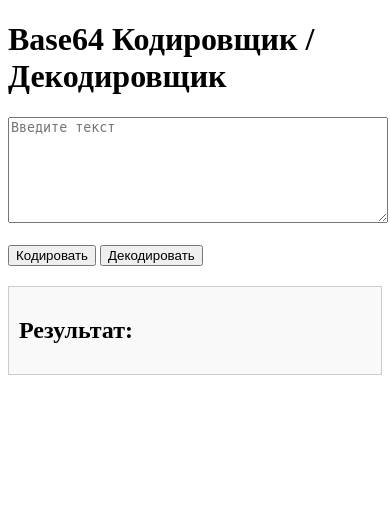
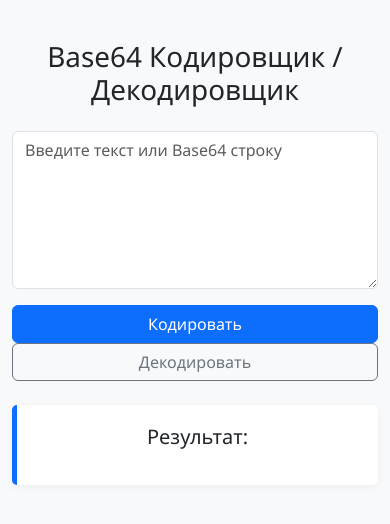
Before and after one commit to KAMIKAZE31-cyber/Developer_Tools, a Django app: page /base64/ in a window 390 px wide. Shown: the top 524 px of the page. Run offline with Django 5.2, Linux system fonts and the light colour scheme.

Commit message:
base64_on(dop)

```diff
--- a/base64_tools/templates/tools/base64.html
+++ b/base64_tools/templates/tools/base64.html
@@ -3,37 +3,158 @@
   <head>
     <meta charset="UTF-8" />
     <title>Base64 Кодировщик / Декодировщик</title>
+    <!-- Bootstrap CSS -->
+    <link
+      href="https://cdn.jsdelivr.net/npm/bootstrap@5.3.3/dist/css/bootstrap.min.css"
+      rel="stylesheet"
+    />
     <style>
+      body {
+        background-color: #f8f9fa;
+        font-family: 'Segoe UI', sans-serif;
+        padding: 40px 0;
+      }
+
+      .container {
+        max-width: 700px;
+      }
+
       textarea {
-        width: 100%;
-        height: 100px;
+        resize: vertical;
       }
-      .result {
-        margin-top: 20px;
-        padding: 10px;
-        background-color: #f9f9f9;
-        border: 1px solid #ccc;
+
+      .result-box {
+        margin-top: 30px;
+        padding: 20px;
+        background-color: #ffffff;
+        border-left: 5px solid #0d6efd;
+        box-shadow: 0 2px 8px rgba(0, 0, 0, 0.05);
+        border-radius: 5px;
+      }
+
+      .btn-custom {
+        transition: all 0.3s ease;
+      }
+
+      .btn-custom:hover {
+        transform: scale(1.05);
+      }
+
+      .copy-btn {
+        margin-left: 10px;
+        padding: 5px 10px;
+        font-size: 0.9rem;
+      }
+
+      .form-control:focus {
+        box-shadow: none;
+        border-color: #0d6efd;
+      }
+
+      .alert pre {
+        white-space: pre-wrap; /* Перенос строк */
+        word-wrap: break-word;
       }
     </style>
   </head>
   <body>
-    <h1>Base64 Кодировщик / Декодировщик</h1>
+    <div class="container text-center">
+      <h1 class="mb-4">Base64 Кодировщик / Декодировщик</h1>
 
-    <form method="post">
-      {% csrf_token %}
-      <textarea name="text" rows="5" cols="50" placeholder="Введите текст">
+      <form method="post" class="text-start">
+        {% csrf_token %}
+        <div class="mb-3">
+          <textarea
+            name="text"
+            id="input-text"
+            class="form-control"
+            rows="6"
+            placeholder="Введите текст или Base64 строку"
+          >
 {{ decoded }}</textarea
-      ><br /><br />
-      <button type="submit" name="action" value="encode">Кодировать</button>
-      <button type="submit" name="action" value="decode">Декодировать</button>
-    </form>
+          >
+        </div>
 
-    <!-- Отдельное окно с результатом -->
-    <div class="result">
-      <h2>Результат:</h2>
-      {% if encoded %}
-      <p><strong>Закодированный текст:</strong> {{ encoded }}</p>
-      {% endif %}
+        <div class="d-grid d-md-block">
+          <button
+            type="submit"
+            name="action"
+            value="encode"
+            class="btn btn-primary btn-custom"
+          >
+            Кодировать
+          </button>
+          <button
+            type="submit"
+            name="action"
+            value="decode"
+            class="btn btn-outline-secondary btn-custom"
+          >
+            Декодировать
+          </button>
+        </div>
+      </form>
+
+      <!-- Результат -->
+      <div class="result-box mt-4">
+        <h5 class="mb-3">Результат:</h5>
+        {% if encoded %}
+        <div
+          class="alert alert-success d-flex justify-content-between align-items-center"
+          role="alert"
+          id="encoded-result"
+        >
+          <pre class="mb-0 flex-grow-1">{{ encoded }}</pre>
+          <button
+            class="btn btn-sm btn-outline-light copy-btn"
+            onclick="copyText('encoded-result')"
+          >
+            📋
+          </button>
+        </div>
+        {% endif %} {% if decoded and decoded != "Ошибка декодирования" %}
+        <div
+          class="alert alert-info d-flex justify-content-between align-items-center"
+          role="alert"
+          id="decoded-result"
+        >
+          <pre class="mb-0 flex-grow-1">{{ decoded }}</pre>
+          <button
+            class="btn btn-sm btn-outline-light copy-btn"
+            onclick="copyText('decoded-result')"
+          >
+            📋
+          </button>
+        </div>
+        {% elif decoded == "Ошибка декодирования" %}
+        <div class="alert alert-danger" role="alert">❌ {{ decoded }}</div>
+        {% endif %}
+      </div>
     </div>
+
+    <!-- Bootstrap JS + Popper -->
+    <script src="https://cdn.jsdelivr.net/npm/bootstrap@5.3.3/dist/js/bootstrap.bundle.min.js"></script>
+
+    <!-- JavaScript для копирования -->
+    <script>
+      function copyText(elementId) {
+        const el = document.getElementById(elementId)
+        const text = el.querySelector('pre').innerText.trim()
+
+        navigator.clipboard.writeText(text).then(
+          function () {
+            alert(
+              '✅ Скопировано: ' +
+                text.substring(0, 30) +
+                (text.length > 30 ? '...' : '')
+            )
+          },
+          function (err) {
+            alert('❌ Не удалось скопировать')
+            console.error(err)
+          }
+        )
+      }
+    </script>
   </body>
 </html>
```
